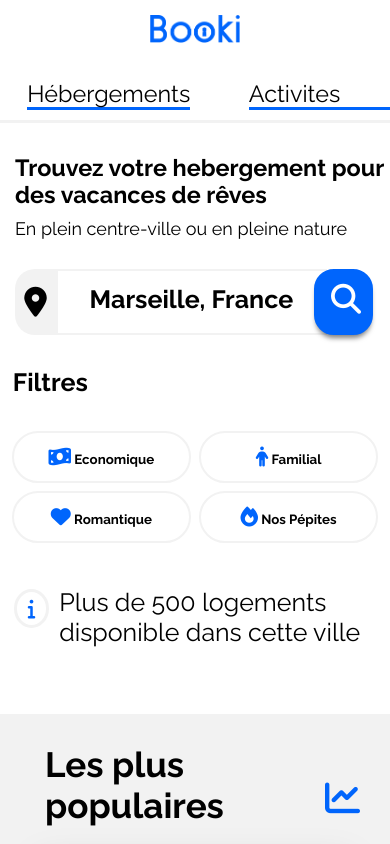
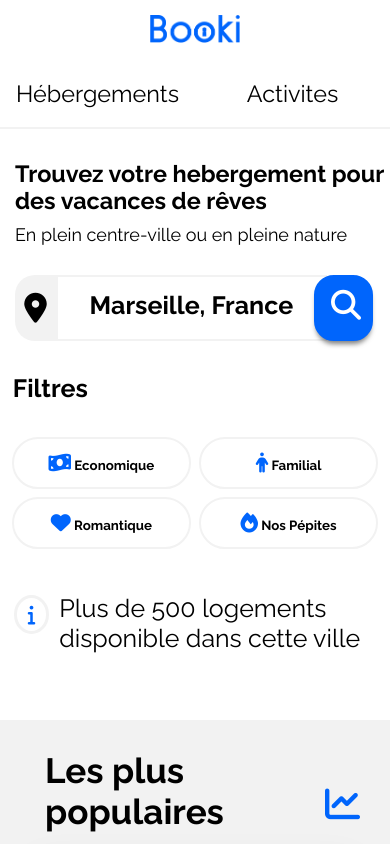
Before and after one commit to samybensalem7/samy_bensalem_p2, a plain HTML site: page index.html in a window 390 px wide. Shown: the top 844 px of the page. Drawn offline with Linux system fonts and the light colour scheme.

Commit message:
modifications barre nav mobile

```diff
--- a/style.css
+++ b/style.css
@@ -605,25 +605,28 @@ h4 {
     }
 
     nav {
-        margin-left: 0%;
-        margin-bottom: 0;
+        margin-left: 0;
+        /**margin-bottom: 0;**/
         font-size: 6vw;
-        border-bottom: solid 3px #F2F2F2;
-        padding-bottom: 10px;
-        padding-left: 7%;
-        gap: 15vw;
+        padding-bottom: 0px;
+       /** padding-left: 7%;**/
+        /**gap: 15vw;**/
         margin-bottom: 8%;
+
     }
 
     nav a {
         width: 50%;
-        margin-left: 0px;
-        display: flex;
-        border-bottom: 3px solid #0065FC;
+       margin-left: 0;
+       /** display: flex;**/
+        border-bottom: 2px solid  #F2F2F2;
+        padding-bottom: 20px;
+        text-align: center;
+
     }
 
     nav a:hover {
-        border-bottom: 3px solid #0065FC;
+        border-bottom: 2px solid #0065FC;
         border-top: none;
         color: #0065FC;
     }
```
